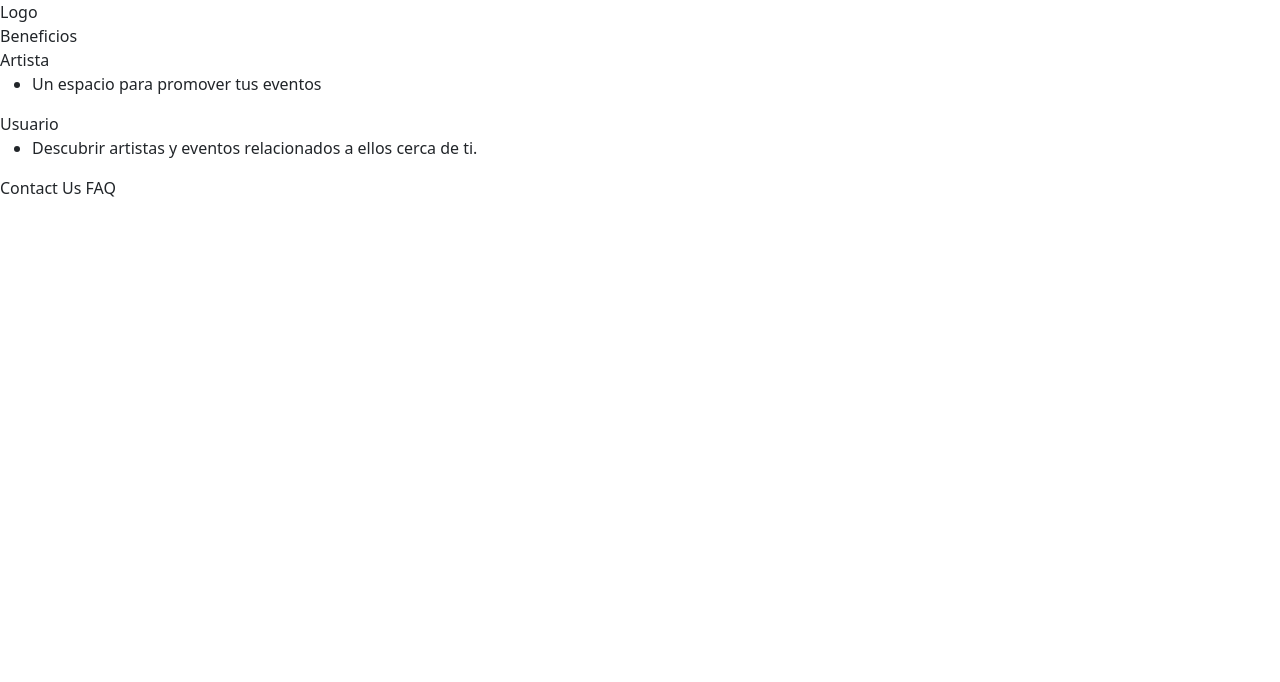
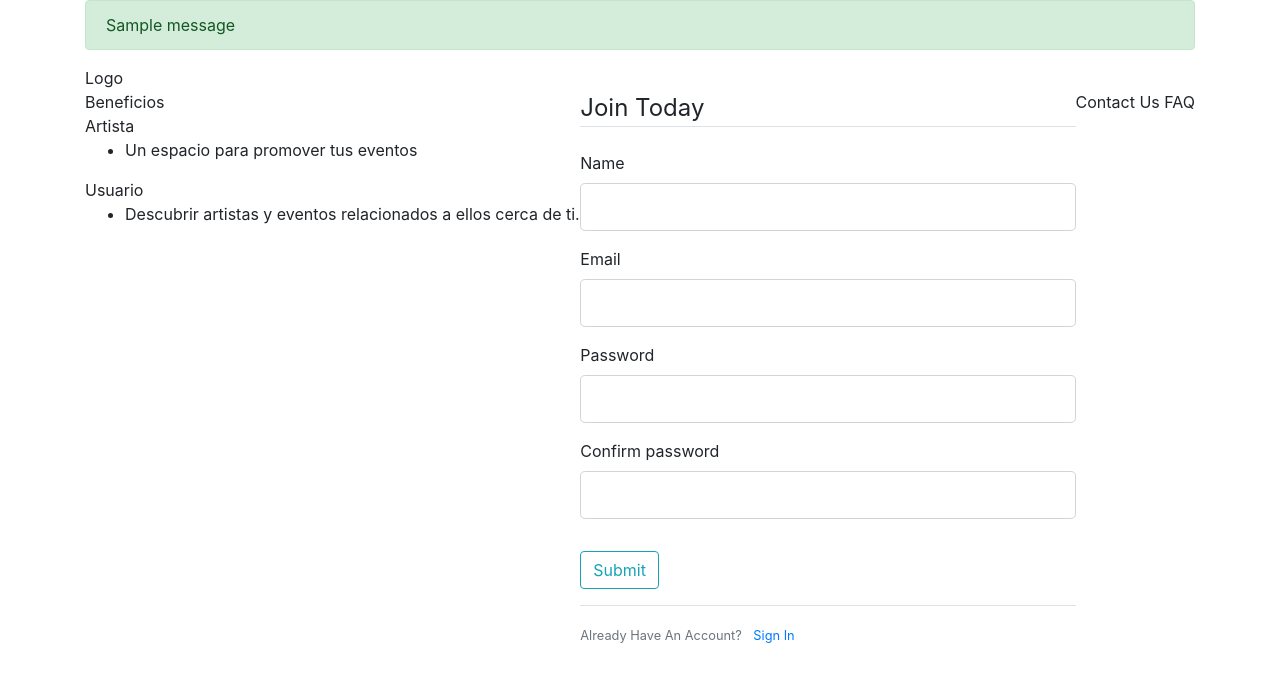
Before and after one commit to KevinTMO/Escenapp, a Python web app: template app/templates/home.html in a window 1280 px wide. Shown: the top 682 px of the page. Run offline with Jinja, Linux system fonts and the light colour scheme; the template is opened without the code that fills it: most values are stand-ins (such as "Sample title", 1, 10 or a date in 2020); one stand-in notice (Sample message) is shown; form fields are guessed from the names that the template uses; some libraries are stand-ins or nearby versions.

Commit message:
Changes to layout html and home html

```diff
--- a/app/templates/home.html
+++ b/app/templates/home.html
@@ -42,6 +42,84 @@
   <div class="col no-gutters">
     <div class="rightside">
       <section class="content-signup">
+	<!-- To be added code for registrationform -->
+
+	<form method="POST" action"">
+	  {{ form.hidden_tag() }}
+	  <fieldset class="form-group">
+	    <legend class="border-bottom mb-4">Join Today</legend>
+	    <div class="form-group">
+	      <!-- BEGINNING OF FEEDBACK ERROR MESSAGE BLOCK -->
+	      {{ form.name.label(class="form-control-label") }}
+
+	      {% if form.name.errors %}
+	      {{ form.name(class="form-control form_control-lg is-invalid") }}
+
+	      <div class="invalid-feedback">
+		{% for error in form.name.errors %}
+		<span>{{ error }}</span>
+		{% endfor %}
+	      </div>
+	      {% else %}
+	      {{ form.name(class="form-control form-control-lg") }}
+	      {% endif %}
+
+	    </div>
+	    <div class="form-group">
+	      {{ form.email.label(class="form-control-label") }}
+	      {% if form.email.errors %}
+	      {{ form.email(class="form-control form_control-lg is-invalid") }}
+
+	      <div class="invalid-feedback">
+		{% for error in form.email.errors %}
+		<span>{{ error }}</span>
+		{% endfor %}
+	      </div>
+	      {% else %}
+	      {{ form.email(class="form-control form-control-lg") }}
+	      {% endif %}
+	    </div>
+	    <div class="form-group">
+	      {{ form.password.label(class="form-control-label") }}
+	      {% if form.password.errors %}
+	      {{ form.password(class="form-control form_control-lg is-invalid") }}
+
+	      <div class="invalid-feedback">
+		{% for error in form.password.errors %}
+		<span>{{ error }}</span>
+		{% endfor %}
+	      </div>
+	      {% else %}
+	      {{ form.password(class="form-control form-control-lg") }}
+	      {% endif %}
+	    </div>
+	    <div class="form-group">
+	      {{ form.confirm_password.label(class="form-control-label") }}
+	      {% if form.confirm_password.errors %}
+	      {{ form.confirm_password(class="form-control form_control-lg is-invalid") }}
+
+	      <div class="invalid-feedback">
+		{% for error in form.confirm_password.errors %}
+		<span>{{ error }}</span>
+		{% endfor %}
+	      </div>
+	      {% else %}
+	      {{ form.confirm_password(class="form-control form-control-lg") }}
+	      {% endif %}
+	    </div>
+	    <!-- END OF FEEDBACK ERROR MESSAGE BLOCK -->
+	  </fieldset>
+	  <div class="form-group">
+	    {{ form.submit(class="btn btn-outline-info") }}
+	  </div>
+	</form>
+    </div>
+    <div class="border-top pt-3">
+      <small class="text-muted">
+	Already Have An Account? <a class="ml-2" href="{{url_for('login') }}">Sign In</a>
+      </small>
+
+      <!-- Implementing register 'This is a test'
 	{% for form in forms %}
         <form action="signup.html" method="GET">
           <div>
@@ -63,6 +141,8 @@
           <button type="submit">Submit</button>
 	  {% endfor %}
         </form>
+	-->
+
       </section>
     </div>
   </div>
--- a/app/templates/layout.html
+++ b/app/templates/layout.html
@@ -5,7 +5,7 @@
     <meta charset="utf-8">
     <meta name="viewport" content="width=device-width, initial-scale=1">
     <!-- Bootstrap CSS -->
-    <link href="https://cdn.jsdelivr.net/npm/bootstrap@5.1.3/dist/css/bootstrap.min.css" rel="stylesheet" integrity="sha384-1BmE4kWBq78iYhFldvKuhfTAU6auU8tT94WrHftjDbrCEXSU1oBoqyl2QvZ6jIW3" crossorigin="anonymous">
+    <link rel="stylesheet" href="https://maxcdn.bootstrapcdn.com/bootstrap/4.0.0/css/bootstrap.min.css" integrity="sha384-Gn5384xqQ1aoWXA+058RXPxPg6fy4IWvTNh0E263XmFcJlSAwiGgFAW/dAiS6JXm" crossorigin="anonymous">
     <!-- Conditional statement if a custom title route is passed -->
     {% if title %}
     <title>Escenapp - {{ title }}</title>
@@ -14,8 +14,24 @@
     {% endif %}
   </head>
   <body>
+    <!-- Bootstrap class -->
+    <div class="container">
     <!-- Using jinja block to extend this layout to others html docs -->
-    {% block content %}
-    {% endblock %}
+    {% with messages = get_flashed_messages(with_categories=true) %}
+    {% if messages %}
+    {% for category, message in messages %}
+    <div class="alert alert-{{ category }}">
+      {{ message }}
+    </div>
+    {% endfor %}
+    {% endif %}
+    {% endwith %}
+    {% block content %}{% endblock %}
+    </div>
+    <!-- Optional JavaScript -->
+    <!-- jQuery first, then Popper.js, then Bootstrap JS -->
+    <script src="https://code.jquery.com/jquery-3.2.1.slim.min.js" integrity="sha384-KJ3o2DKtIkvYIK3UENzmM7KCkRr/rE9/Qpg6aAZGJwFDMVNA/GpGFF93hXpG5KkN" crossorigin="anonymous"></script>
+    <script src="https://cdnjs.cloudflare.com/ajax/libs/popper.js/1.12.9/umd/popper.min.js" integrity="sha384-ApNbgh9B+Y1QKtv3Rn7W3mgPxhU9K/ScQsAP7hUibX39j7fakFPskvXusvfa0b4Q" crossorigin="anonymous"></script>
+    <script src="https://maxcdn.bootstrapcdn.com/bootstrap/4.0.0/js/bootstrap.min.js" integrity="sha384-JZR6Spejh4U02d8jOt6vLEHfe/JQGiRRSQQxSfFWpi1MquVdAyjUar5+76PVCmYl" crossorigin="anonymous"></script>
   </body>
 </html>
```
